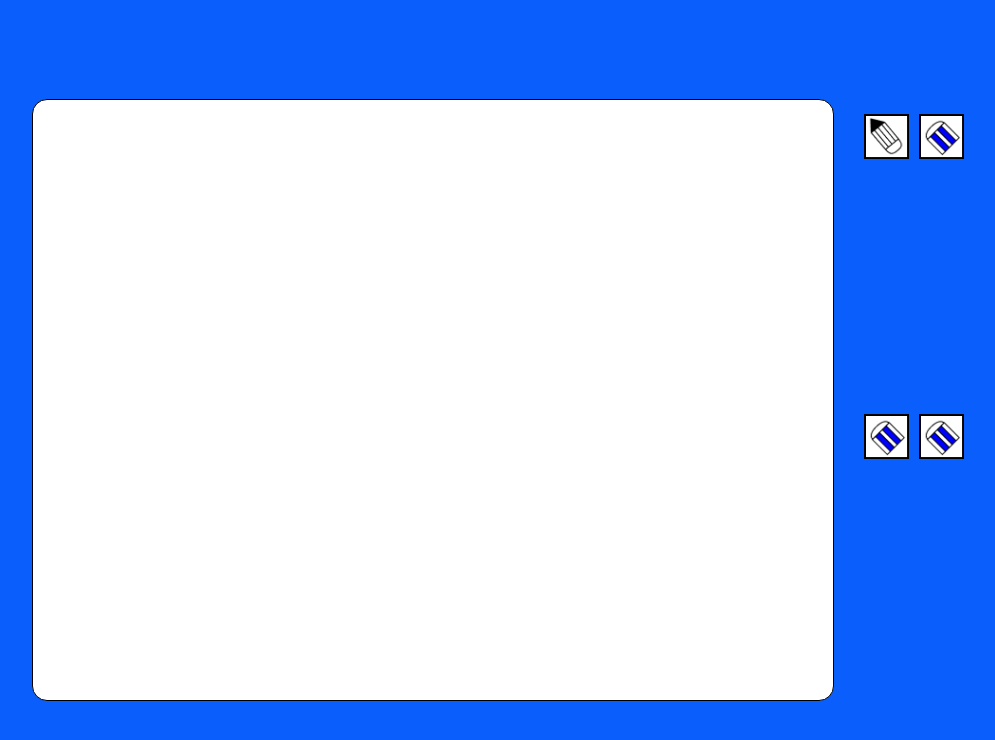
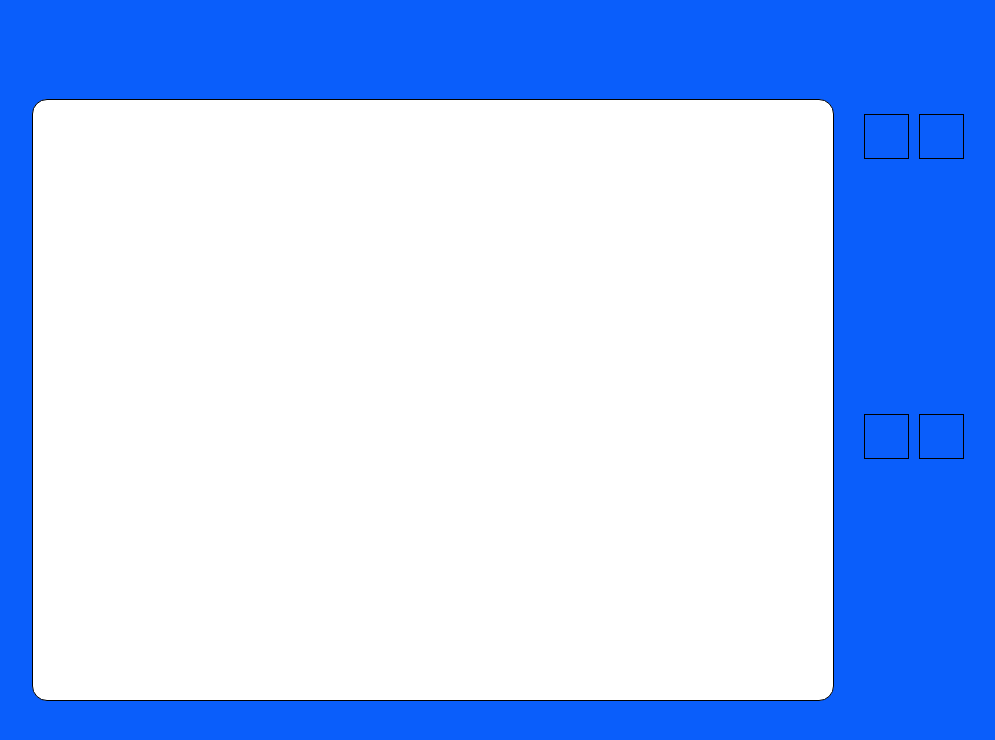
Before and after one commit to tzuPersonal/draw, a Vue app: page / in a window 1280 px wide. Shown: the top 740 px of the page, without its empty margins (142-1137 px from the left). Built offline with nearby package versions, Linux system fonts and the light colour scheme.

Commit message:
change button set image

```diff
--- a/src/components/Button/Button.vue
+++ b/src/components/Button/Button.vue
@@ -1,21 +1,8 @@
 <template>
   <div
     class="button"
-    :style="{
-      'background-image': `url(${buttonImage})`
-    }"
   />
 </template>
-
-<script setup>
-import { toRefs } from 'vue';
-
-const props = defineProps({
-  buttonImage: String,
-});
-const { buttonImage } = toRefs(props);
-console.log(buttonImage);
-</script>
 
 <style lang="scss" scope>
 .button {
```
